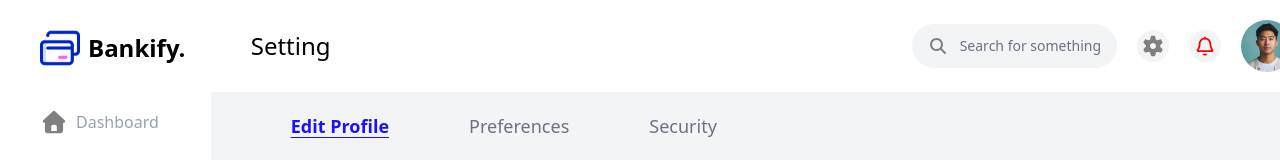
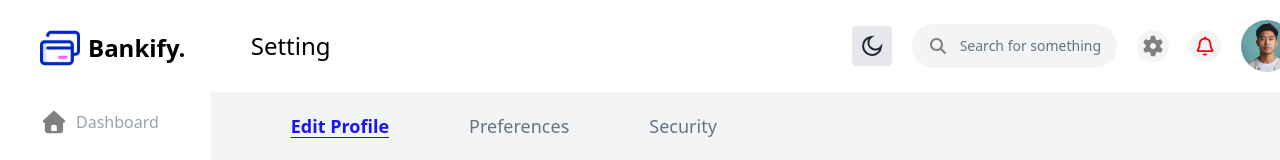
Before and after one commit to Kingestif/Bankify, a Next.js app: page /dashboard/setting in a window 1280 px wide. Shown: the top 160 px of the page. Built offline with nearby package versions, Linux system fonts and the light colour scheme.

Commit message:
feat: add dark mode

```diff
--- a/app/globals.css
+++ b/app/globals.css
@@ -4,6 +4,8 @@
     --color-primary: #1814F3;
     --color-primary-dark: #000000;
 }
+
+@custom-variant dark (&:where(.dark, .dark *));
 
 .TransactionTable th{
     border-bottom: 0.1rem solid rgb(221, 221, 221);
--- a/app/layout.tsx
+++ b/app/layout.tsx
@@ -1,6 +1,9 @@
 import type { Metadata } from "next";
 import "./globals.css";
 
+/**
+ * * The script Avoids Flash of Incorrect Theme at the start of page load
+ */
 export const metadata: Metadata = {
   title: "Bankify",
   description: "Make Banking simple & modern",
@@ -13,6 +16,15 @@ export default function RootLayout({
 }>) {
   return (
     <html lang="en">
+      <head>
+        <script
+          dangerouslySetInnerHTML={{
+            __html: `(function(){try{const s=localStorage.getItem('theme');
+            if(s==='dark'||(!s&&window.matchMedia('(prefers-color-scheme: dark)').matches))
+            document.documentElement.classList.add('dark');}catch(e){}})();`
+          }}
+        />
+      </head>
       <body>
         {children}
       </body>
--- /dev/null
+++ b/app/ui/ThemeToggle.tsx
@@ -0,0 +1,48 @@
+'use client';
+import { useEffect, useState } from 'react';
+import Cookies from 'js-cookie'; // install with `npm i js-cookie`
+
+export default function ThemeToggle() {
+  const [theme, setTheme] = useState<'light' | 'dark'>('light');
+
+  useEffect(() => {
+    const saved = Cookies.get('theme') as 'light' | 'dark' | undefined;
+    const current =
+      saved ??
+      (window.matchMedia('(prefers-color-scheme: dark)').matches ? 'dark' : 'light');
+    setTheme(current);
+    document.documentElement.classList.toggle('dark', current === 'dark');
+  }, []);
+
+  const toggleTheme = () => {
+    const next = theme === 'dark' ? 'light' : 'dark';
+    setTheme(next);
+    document.documentElement.classList.toggle('dark', next === 'dark');
+    Cookies.set('theme', next, { expires: 365 }); // save for 1 year
+  };
+
+  return (
+    <button
+      onClick={toggleTheme}
+      className="p-2 rounded bg-gray-200 dark:bg-gray-800 text-gray-800 dark:text-gray-100"
+      aria-label="Toggle theme"
+    >
+      {theme === 'dark' ? (
+        // Sun icon
+        <svg xmlns="http://www.w3.org/2000/svg" className="h-6 w-6" fill="none"
+          viewBox="0 0 24 24" stroke="currentColor">
+          <circle cx="12" cy="12" r="5" stroke="currentColor" strokeWidth="2" />
+          <path stroke="currentColor" strokeWidth="2" strokeLinecap="round"
+            d="M12 1v2m0 18v2m11-11h-2M3 12H1m16.95 7.07l-1.41-1.41M6.34 6.34L4.93 4.93m12.02 0l-1.41 1.41M6.34 17.66l-1.41 1.41" />
+        </svg>
+      ) : (
+        // Moon icon
+        <svg xmlns="http://www.w3.org/2000/svg" className="h-6 w-6" fill="none"
+          viewBox="0 0 24 24" stroke="currentColor">
+          <path stroke="currentColor" strokeWidth="2" strokeLinecap="round"
+            d="M21 12.79A9 9 0 1111.21 3a7 7 0 109.79 9.79z" />
+        </svg>
+      )}
+    </button>
+  );
+}
--- a/app/ui/navBar.tsx
+++ b/app/ui/navBar.tsx
@@ -1,3 +1,5 @@
+import ThemeToggle from "./ThemeToggle";
+
 type NavName = {
     name:string;
 }
@@ -7,6 +9,7 @@ export function NavBar(props:NavName) {
     <div className="flex justify-between py-5 dark:bg-black items-center px-10 ">
         <div className="font-medium text-2xl dark:text-white">{props.name}</div>
         <div className="flex gap-5 items-center">
+            <ThemeToggle/>
             <div className="flex gap-3 items-center py-3 px-4 bg-gray-100 dark:bg-gray-800 rounded-full text-sm ">
                 <svg className="search w-5 h-5 dark:fill-white" xmlns="http://www.w3.org/2000/svg" fill="gray" viewBox="0 0 640 640"><path d="M480 272C480 317.9 465.1 360.3 440 394.7L566.6 521.4C579.1 533.9 579.1 554.2 566.6 566.7C554.1 579.2 533.8 579.2 521.3 566.7L394.7 440C360.3 465.1 317.9 480 272 480C157.1 480 64 386.9 64 272C64 157.1 157.1 64 272 64C386.9 64 480 157.1 480 272zM272 416C351.5 416 416 351.5 416 272C416 192.5 351.5 128 272 128C192.5 128 128 192.5 128 272C128 351.5 192.5 416 272 416z"/></svg>
                 <div className="text-gray-500 dark:text-white">Search for something</div>
--- a/package.json
+++ b/package.json
@@ -11,6 +11,7 @@
   "dependencies": {
     "@fortawesome/react-fontawesome": "^3.0.2",
     "chart.js": "^4.5.0",
+    "js-cookie": "^3.0.5",
     "next": "15.5.2",
     "react": "19.1.0",
     "react-chartjs-2": "^5.3.0",
@@ -19,6 +20,7 @@
   "devDependencies": {
     "@eslint/eslintrc": "^3",
     "@tailwindcss/postcss": "^4",
+    "@types/js-cookie": "^3.0.6",
     "@types/node": "^20",
     "@types/react": "^19",
     "@types/react-dom": "^19",
```
Also changed, not shown: 1 other file (tests, documents, lock files or other folders).
